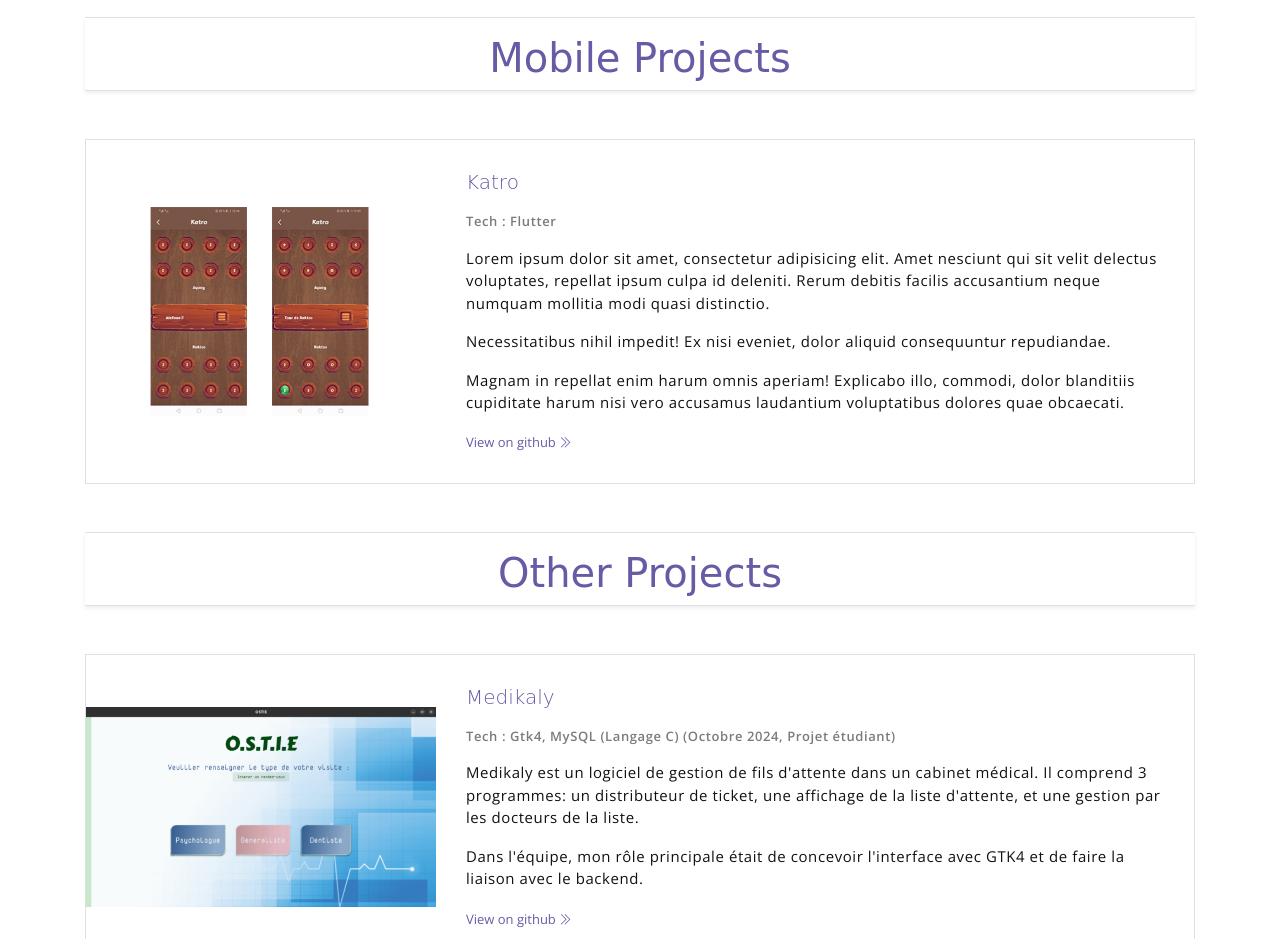
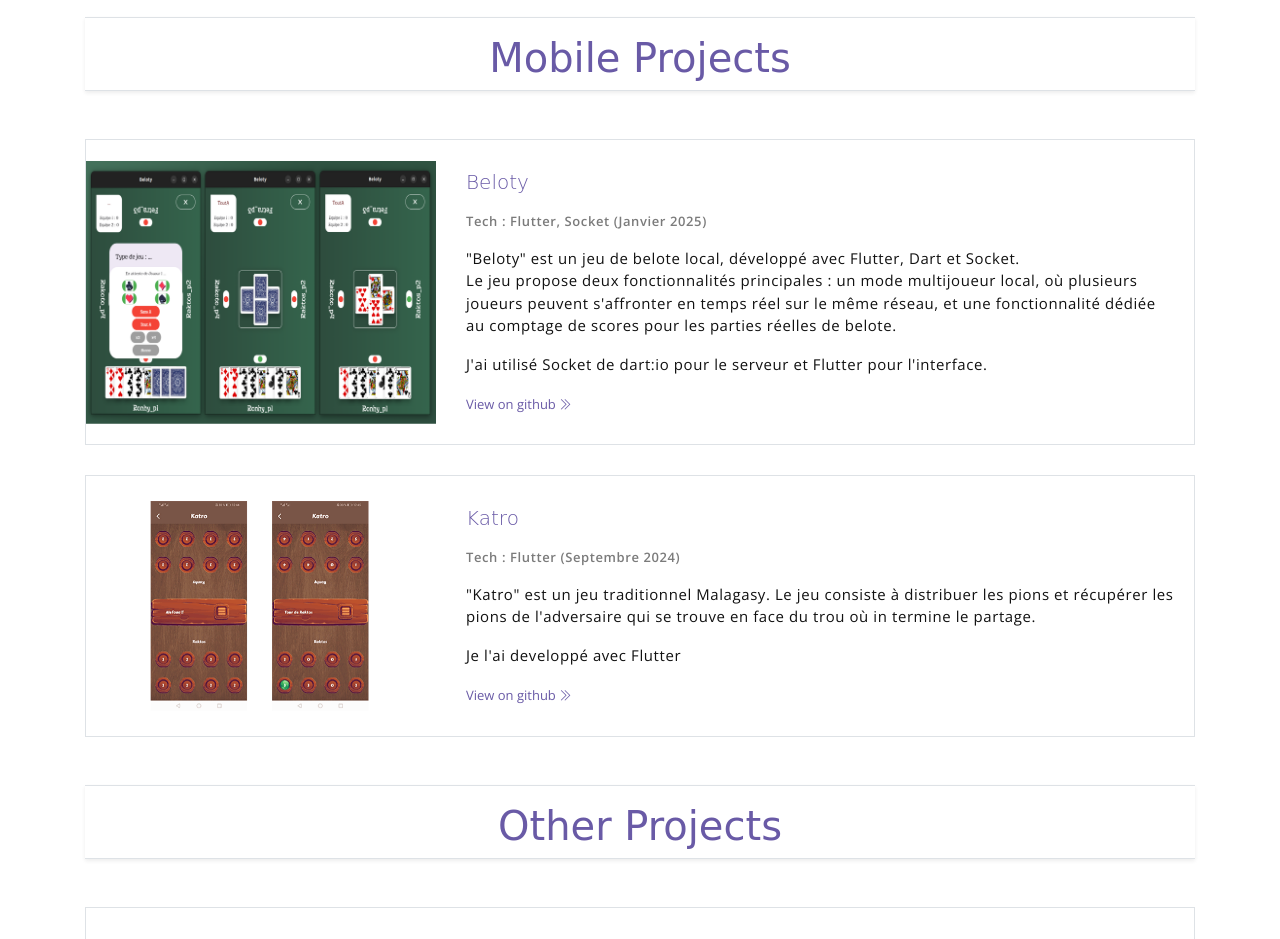
Before and after one commit to RonhyRaktosMG/portfolio, a plain HTML site: page projects.html in a window 1280 px wide. Shown: the part 860-1799 px from the top of the page. Drawn offline with nearby package versions, Linux system fonts and the light colour scheme; a web font is replaced by a local one.

Commit message:
Project Belote

```diff
--- a/projects.html
+++ b/projects.html
@@ -86,6 +86,41 @@
         <div id="mobile_projects">
             <h1 class="border-bottom border-top my-5 pt-3 pb-2 shadow-sm">Mobile Projects</h1>
         </div>
+
+          <!-- blog-wrapper : Beloty -->
+        <div class="blog-card">
+          <div class="blog-card-header blog-card-center">
+              <div class="carousel slide" data-ride="carousel">
+                  <div class="carousel-inner">
+                    <div class="carousel-item active" data-interval="3000">
+                      <img src="assets/imgs/beloty/beloty1.png" class="d-block w-100 aona" alt="...">
+                    </div>
+                    <div class="carousel-item" data-interval="3000">
+                      <img src="assets/imgs/beloty/beloty2.png" class="d-block w-100 aona" alt="...">
+                    </div>
+                    <div class="carousel-item" data-interval="3000">
+                      <img src="assets/imgs/beloty/beloty3.png" class="d-block w-100 aona" alt="...">
+                    </div>
+                  </div>
+              </div>
+          </div>
+          <div class="blog-card-body">
+              <h5 class="blog-card-title">Beloty</h6>
+
+              <p class="blog-card-caption">
+                  <a href="#">Tech : Flutter, Socket (Janvier 2025)</a>
+              </p>
+              <p>"Beloty" est un jeu de belote local, développé avec Flutter, Dart et Socket. <br>
+                Le jeu propose deux fonctionnalités principales : un mode multijoueur local, où plusieurs joueurs peuvent s'affronter en temps réel sur le même réseau, et une fonctionnalité dédiée au comptage de scores pour les parties réelles de belote.
+              </p>
+
+              <p><b>J'ai utilisé Socket de dart:io pour le serveur et Flutter pour l'interface.</b></p>
+              <p></p>
+
+              <a href="#" class="blog-card-link">View on github <i class="ti-angle-double-right"></i></a>
+          </div>
+        </div><!-- end of blog wrapper -->
+
             <!-- blog-wrapper : Katro -->
         <div class="blog-card">
             <div class="blog-card-header blog-card-center">
@@ -107,12 +142,12 @@
                 <h5 class="blog-card-title">Katro</h6>
 
                 <p class="blog-card-caption">
-                    <a href="#">Tech : Flutter</a>
+                    <a href="#">Tech : Flutter (Septembre 2024)</a>
                 </p>
-                <p>Lorem ipsum dolor sit amet, consectetur adipisicing elit. Amet nesciunt qui sit velit delectus voluptates, repellat ipsum culpa id deleniti. Rerum debitis facilis accusantium neque numquam mollitia modi quasi distinctio.</p>
+                <p>"Katro" est un jeu traditionnel Malagasy. Le jeu consiste à distribuer les pions et récupérer les pions de l'adversaire qui se trouve en face du trou où in termine le partage.</p>
 
-                <p><b>Necessitatibus nihil impedit! Ex nisi eveniet, dolor aliquid consequuntur repudiandae.</b></p>
-                <p>Magnam in repellat enim harum omnis aperiam! Explicabo illo, commodi, dolor blanditiis cupiditate harum nisi vero accusamus laudantium voluptatibus dolores quae obcaecati.</p>
+                <p><b>Je l'ai developpé avec Flutter</b></p>
+                <p></p>
 
                 <a href="#" class="blog-card-link">View on github <i class="ti-angle-double-right"></i></a>
             </div>
```
Also changed, not shown: assets/imgs/beloty/beloty1.png (added), assets/imgs/beloty/beloty2.png (added), assets/imgs/beloty/beloty3.png (added).
